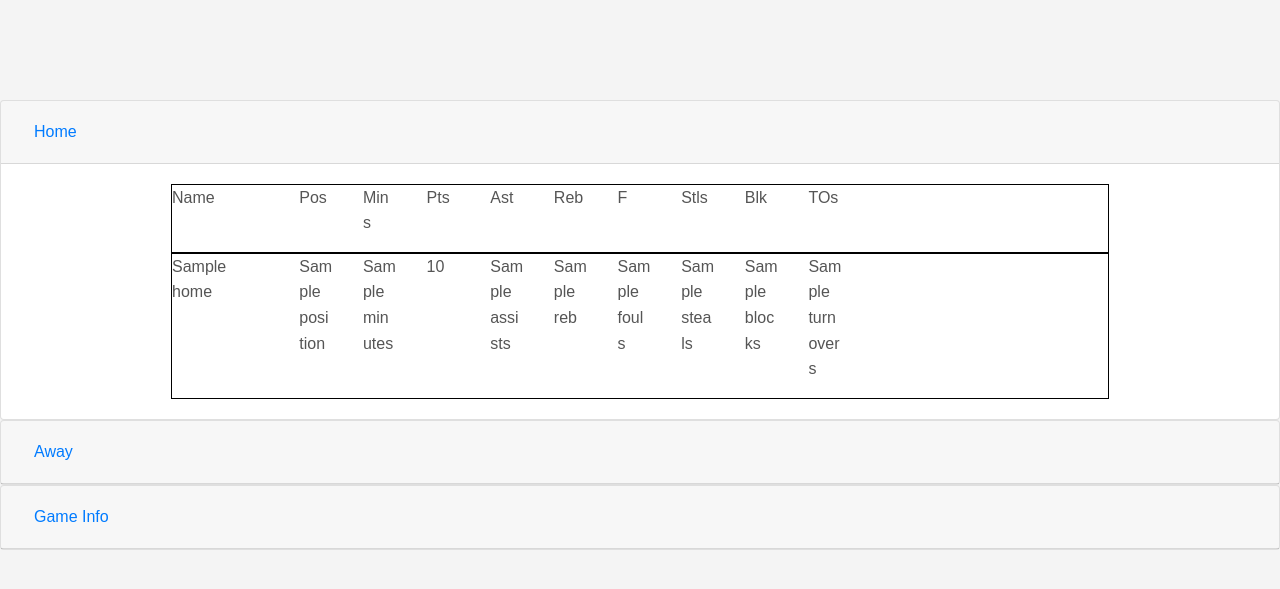
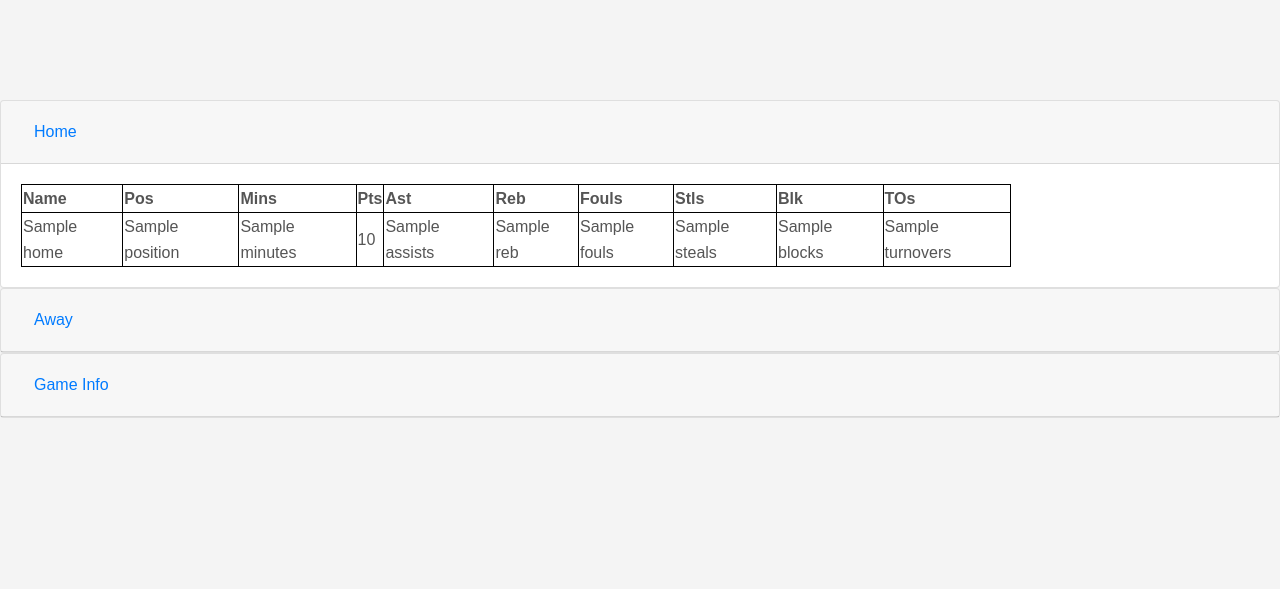
Before and after one commit to Ryanheo15/nba_scoreboard, a Node project: template views/boxscore.ejs in a window 1280 px wide. Shown: the part 108-697 px from the top of the page. Run offline with Node 20 templates, Linux system fonts and the light colour scheme; the template is opened without the code that fills it: most values are stand-ins (such as "Sample title", 1, 10 or a date in 2020); some libraries are stand-ins or nearby versions.

Commit message:
boxscore updates that work!

```diff
--- a/public/styles/style.css
+++ b/public/styles/style.css
@@ -7,19 +7,25 @@ body{
     margin:0;
 }
 
+table, th, td {
+    border: 1px solid black;
+    border-collapse: collapse;
+  }
+
+table{
+    width:80%;
+}
+
 .margin{
   margin-top: 100px;
 }
 
 .row{
-    width:100%
+    justify-content:center;
     margin-left: 20%;
     margin-right: 20%;
 }
-.rows{
-  margin-left: 10%;
-  margin-right: 10%;
-}
+
 .container{
     width: 80%;
     margin:auto;
@@ -30,11 +36,11 @@ body{
     border-bottom:1px solid black;
 }
 
-.tables{
+/* .tables{
     margin-left: 150px;
     margin-right: 150px;
     border: 1px solid black;
-}
+} */
 
 .col-lg-8{
     text-align: center;
--- a/views/boxscore.ejs
+++ b/views/boxscore.ejs
@@ -12,79 +12,37 @@
       </h5>
     </div>
 
-    <div id="collapseOne" class="collapse show" aria-labelledby="headingOne" data-parent="#accordion">
+    <div id="collapseOne" class="collapse show" aria-labelledby="headingOne">
       <div class="card-body">
-        <div class="tables">
-          <div class="row">
-            <div class="col-lg-2">
-              <p>Name</p>
-            </div>
-            <div class="col-lg-1">
-              <p>Pos</p>
-            </div>
-            <div class="col-lg-1">
-              <p>Mins</p>
-            </div>
-            <div class="col-lg-1">
-              <p>Pts</p>
-            </div>
-            <div class="col-lg-1">
-              <p>Ast</p>
-            </div>
-            <div class="col-lg-1">
-              <p>Reb</p>
-            </div>
-            <div class="col-lg-1">
-              <p>F</p>
-            </div>
-            <div class="col-lg-1">
-              <p>Stls</p>
-            </div>
-            <div class="col-lg-1">
-              <p>Blk</p>
-            </div>
-            <div class="col-lg-1">
-              <p>TOs</p>
-            </div>
-          </div>
-        </div>
+        <table>
+          <tr>
+            <th>Name</th>
+            <th>Pos</th>
+            <th>Mins</th>
+            <th>Pts</th>
+            <th>Ast</th>
+            <th>Reb</th>
+            <th>Fouls</th>
+            <th>Stls</th>
+            <th>Blk</th>
+            <th>TOs</th>
+          </tr>
 
         <% home.forEach(player=>{%>
-        <div class="tables">
-          <div class="row">
-            <div class="col-lg-2">
-              <p><%=player.name%></p>
-            </div>
-            <div class="col-lg-1">
-              <p><%=player.position%></p>
-            </div>
-            <div class="col-lg-1">
-              <p><%=player.minutes%></p>
-            </div>
-            <div class="col-lg-1">
-              <p><%=player.points%></p>
-            </div>
-            <div class="col-lg-1">
-              <p><%=player.assists%></p>
-            </div>
-            <div class="col-lg-1">
-              <p><%=player.reb%></p>
-            </div>
-            <div class="col-lg-1">
-              <p><%=player.fouls%></p>
-            </div>
-            <div class="col-lg-1">
-              <p><%=player.steals%></p>
-            </div>
-            <div class="col-lg-1">
-              <p><%=player.blocks%></p>
-            </div>
-            <div class="col-lg-1">
-              <p><%=player.turnovers%></p>
-            </div>
-          </div>
-        </div>
+          <tr>
+              <td><%=player.name%></td>
+              <td><%=player.position%></td>
+              <td><%=player.minutes%></td>
+              <td><%=player.points%></td>
+              <td><%=player.assists%></td>
+              <td><%=player.reb%></td>
+              <td><%=player.fouls%></td>
+              <td><%=player.steals%></td>
+              <td><%=player.blocks%></td>
+              <td><%=player.turnovers%></td>
+          </tr>
         <%})%>
+        </table>
       </div>
     </div>
   </div>
@@ -96,79 +54,37 @@
         </button>
       </h5>
     </div>
-    <div id="collapseTwo" class="collapse" aria-labelledby="headingTwo" data-parent="#accordion">
+    <div id="collapseTwo" class="collapse" aria-labelledby="headingTwo">
       <div class="card-body">
-        <div class="tables">
-          <div class="row">
-            <div class="col-lg-2">
-              <p>Name</p>
-            </div>
-            <div class="col-lg-1">
-              <p>Pos</p>
-            </div>
-            <div class="col-lg-1">
-              <p>Mins</p>
-            </div>
-            <div class="col-lg-1">
-              <p>Pts</p>
-            </div>
-            <div class="col-lg-1">
-              <p>Ast</p>
-            </div>
-            <div class="col-lg-1">
-              <p>Reb</p>
-            </div>
-            <div class="col-lg-1">
-              <p>F</p>
-            </div>
-            <div class="col-lg-1">
-              <p>Stls</p>
-            </div>
-            <div class="col-lg-1">
-              <p>Blk</p>
-            </div>
-            <div class="col-lg-1">
-              <p>TOs</p>
-            </div>
-          </div>
-        </div>
+        <table>
+          <tr>
+            <th>Name</th>
+            <th>Pos</th>
+            <th>Mins</th>
+            <th>Pts</th>
+            <th>Ast</th>
+            <th>Reb</th>
+            <th>Fouls</th>
+            <th>Stls</th>
+            <th>Blk</th>
+            <th>TOs</th>
+          </tr>
 
         <% away.forEach(player=>{%>
-        <div class="tables">
-          <div class="row">
-            <div class="col-lg-2">
-              <p><%=player.name%></p>
-            </div>
-            <div class="col-lg-1">
-              <p><%=player.position%></p>
-            </div>
-            <div class="col-lg-1">
-              <p><%=player.minutes%></p>
-            </div>
-            <div class="col-lg-1">
-              <p><%=player.points%></p>
-            </div>
-            <div class="col-lg-1">
-              <p><%=player.assists%></p>
-            </div>
-            <div class="col-lg-1">
-              <p><%=player.reb%></p>
-            </div>
-            <div class="col-lg-1">
-              <p><%=player.fouls%></p>
-            </div>
-            <div class="col-lg-1">
-              <p><%=player.steals%></p>
-            </div>
-            <div class="col-lg-1">
-              <p><%=player.blocks%></p>
-            </div>
-            <div class="col-lg-1">
-              <p><%=player.turnovers%></p>
-            </div>
-          </div>
-        </div>
+          <tr>
+              <td><%=player.name%></td>
+              <td><%=player.position%></td>
+              <td><%=player.minutes%></td>
+              <td><%=player.points%></td>
+              <td><%=player.assists%></td>
+              <td><%=player.reb%></td>
+              <td><%=player.fouls%></td>
+              <td><%=player.steals%></td>
+              <td><%=player.blocks%></td>
+              <td><%=player.turnovers%></td>
+          </tr>
         <%})%>
+        </table>
       </div>
     </div>
   </div>
@@ -180,7 +96,7 @@
         </button>
       </h5>
     </div>
-    <div id="collapseThree" class="collapse" aria-labelledby="headingThree" data-parent="#accordion">
+    <div id="collapseThree" class="collapse" aria-labelledby="headingThree">
       <div class="card-body">
         Anim pariatur cliche reprehenderit, enim eiusmod high life accusamus terry richardson ad squid. 3 wolf moon officia aute, non cupidatat skateboard dolor brunch. Food truck quinoa nesciunt laborum eiusmod. Brunch 3 wolf moon tempor, sunt aliqua put a bird on it squid single-origin coffee nulla assumenda shoreditch et. Nihil anim keffiyeh helvetica, craft beer labore wes anderson cred nesciunt sapiente ea proident. Ad vegan excepteur butcher vice lomo. Leggings occaecat craft beer farm-to-table, raw denim aesthetic synth nesciunt you probably haven't heard of them accusamus labore sustainable VHS.
       </div>
```
